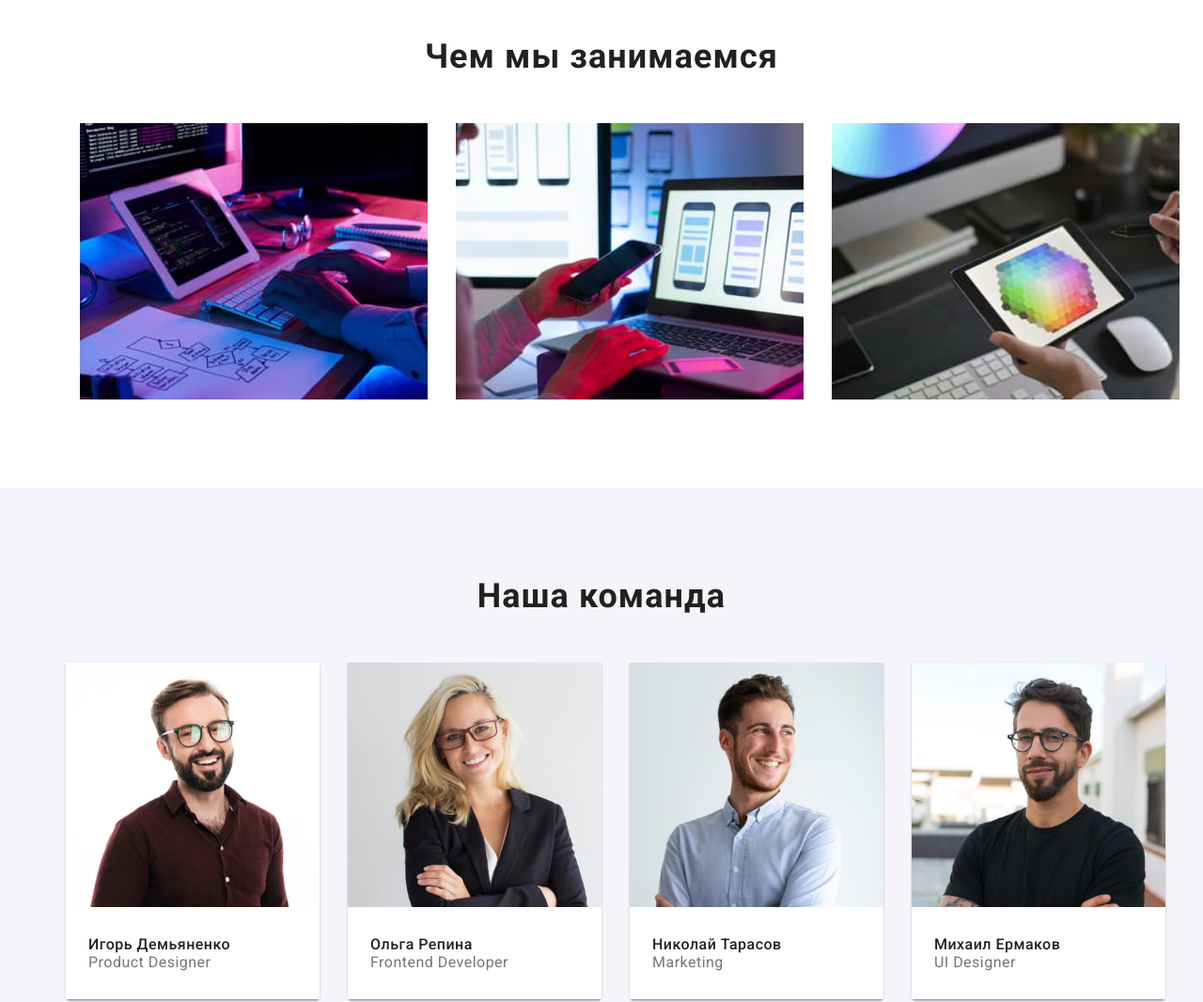
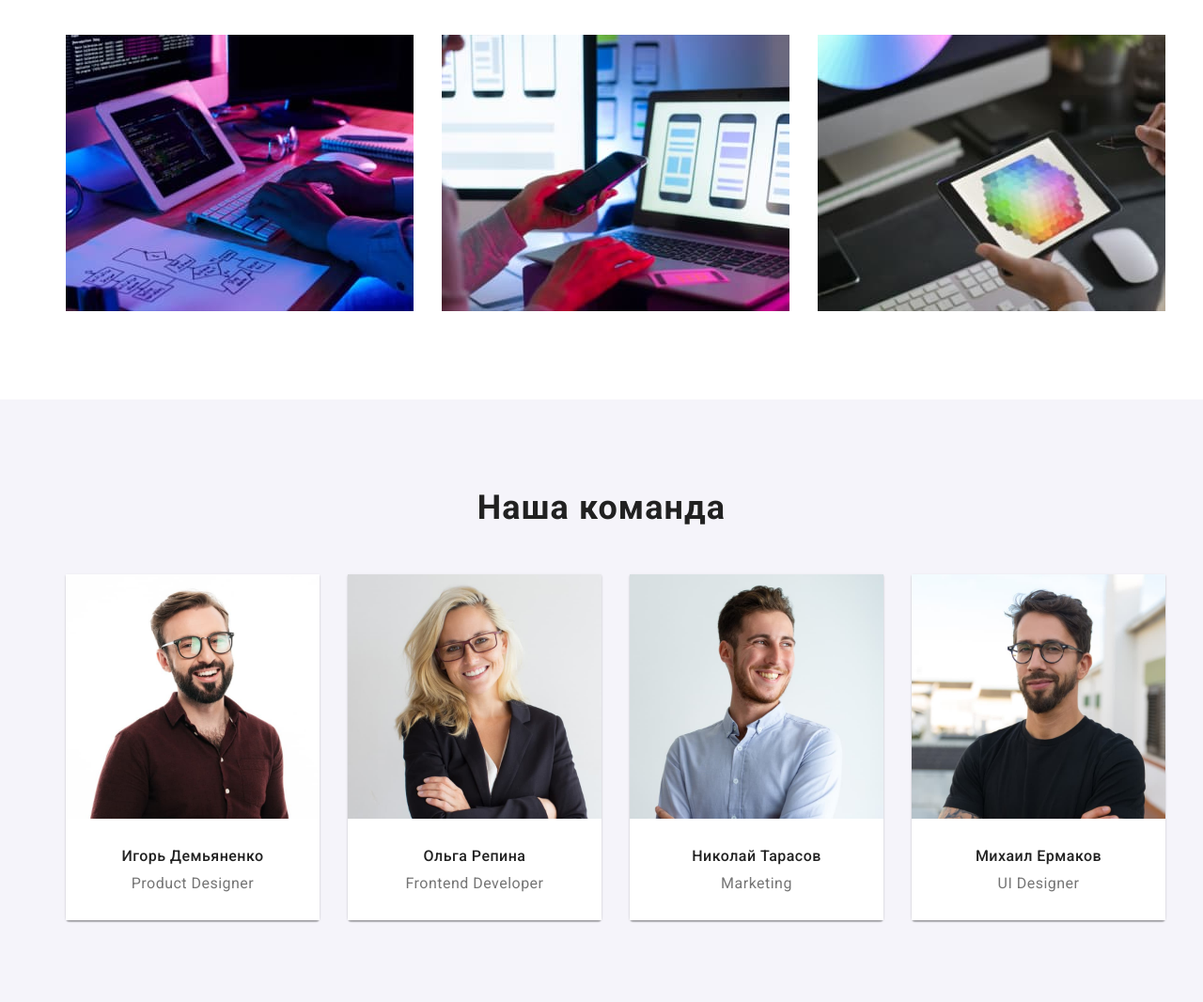
Before and after one commit to valentynadymova/goit-markup-hw-08, a plain HTML site: page index.html in a window 1280 px wide. Shown: the part 1060-2126 px from the top of the page at 94% size. Drawn offline with Linux system fonts and the light colour scheme.

Commit message:
padding 94px , margin developer desc,text position fixed

```diff
--- a/css/styles.css
+++ b/css/styles.css
@@ -174,6 +174,8 @@ ul {
 .developer-title{
     font-weight: 500;
     font-size: 16px;
+    text-align: center;
+    margin-bottom: 10px;
     line-height: 19px;
     letter-spacing: 0.03em;
     color: var(--main-black-color);
@@ -181,6 +183,7 @@ ul {
 
 .developer-description {
     font-size: 16px;
+    text-align: center;
     line-height: 1.187;
     letter-spacing: 0.03em;
     color: var(--grey);
@@ -334,12 +337,12 @@ ul {
 
 .services {
 padding-bottom: 94px;
-padding-top: 94px;
 }
 
 .services-list{
     display: flex;
     flex-wrap: nowrap;
+    justify-content: center;
 }
 
 .services-item{
--- a/index.html
+++ b/index.html
@@ -69,7 +69,7 @@
     </section>
 
     <!--Чем мы занимаемся-->
-    <section class="section container services">
+    <section class="services">
         <h2 class="h2-title">Чем мы занимаемся</h2>
         <ul class="services-list">
             <li class="services-item">
```
